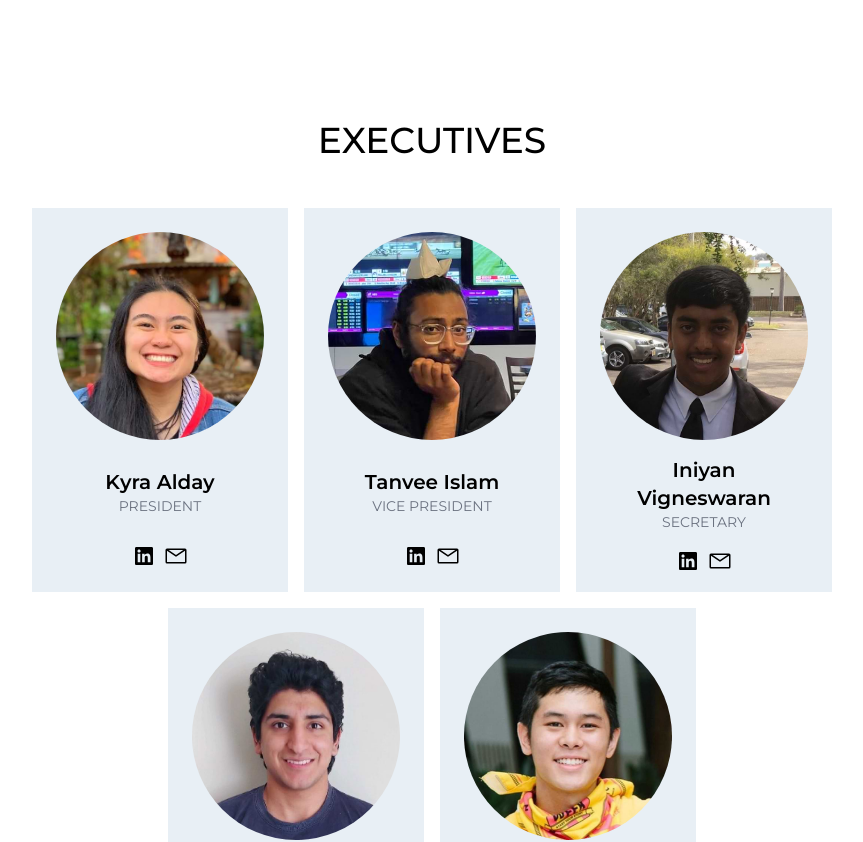
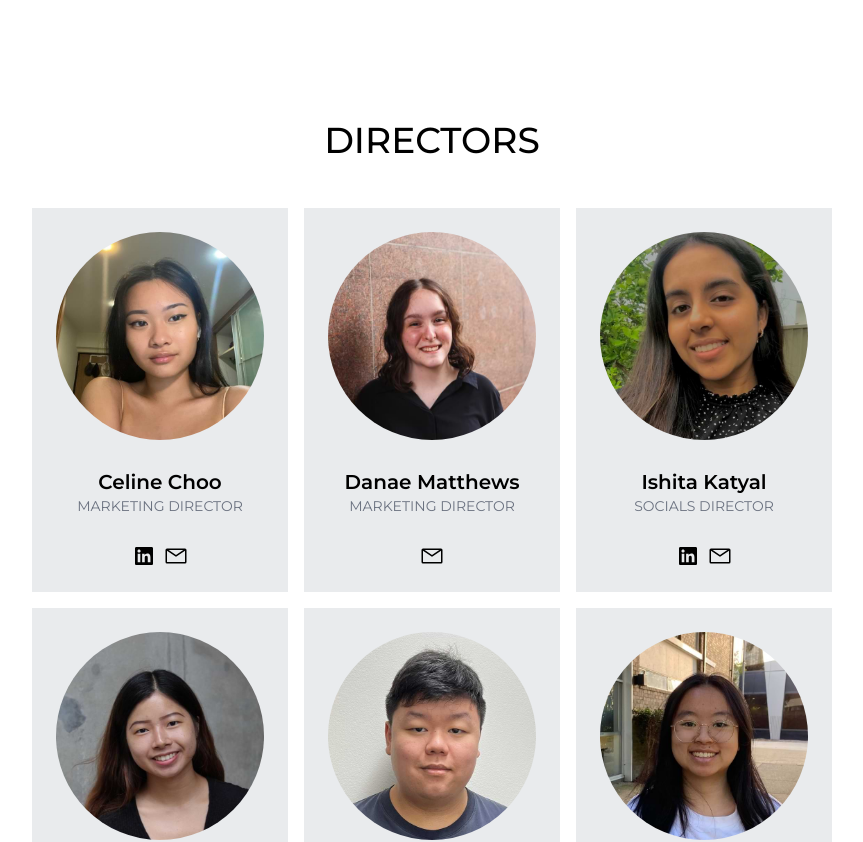
Before and after one commit to UNSW-Mechatronics-Society/mtrnsoc-website, a Next.js app: page /team in a window 1280 px wide. Shown: the part 1800-2642 px from the top of the page, without its empty margins (208-1071 px from the left). Built offline with nearby package versions, Linux system fonts and the light colour scheme; a web font is replaced by a local one.

Commit message:
removed 2022 executives from website

```diff
--- a/pages/team.tsx
+++ b/pages/team.tsx
@@ -119,7 +119,7 @@ const Team: NextPage<TeamPageProps> = ({
           email={email}
           text="2023 Executives"
         />
-        <SectionExecutives execProfileData={execProfileData} email={email} />
+        {/* <SectionExecutives execProfileData={execProfileData} email={email} /> */}
         <SectionDirectors directorProfileData={directorProfileData} email={email} />
         <SectionSubcommittee subcomProfileData={subcomProfileData} />
       </div>
```
Also changed, not shown: package.json (line endings or trailing spaces), 2 other files (tests, documents, lock files or other folders).
